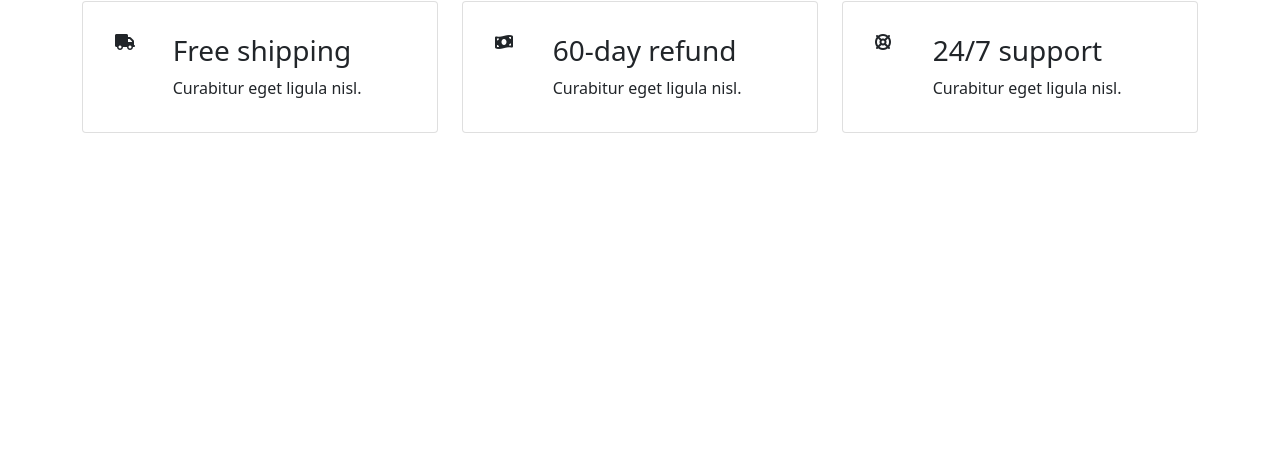
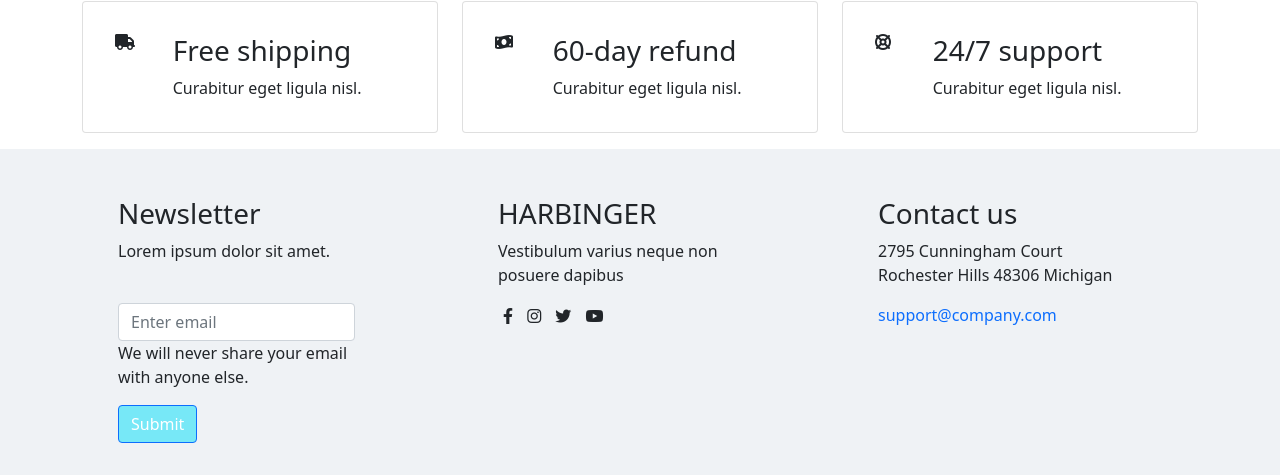
Before and after one commit to Pawelok35/7coma5, a website: page index.html in a window 1280 px wide. Shown: the part 2257-2732 px from the top of the page. Before the commit the page ends 2406 px from the top, so only its background shows below. Drawn offline with nearby package versions, Linux system fonts and the light colour scheme.

Commit message:
add section newsletter

```diff
--- a/index.html
+++ b/index.html
@@ -208,9 +208,9 @@
         <div class="row">
           <div class="col-md-6">
             <div class="card-mb-3 py-5 position-relative">
-                <img class="w-100 ideas-img" src="https://images.pexels.com/photos/6205523/pexels-photo-6205523.jpeg?auto=compress&cs=tinysrgb&w=1260&h=750&dpr=1">
+                <img class="w-100 ideas-img" src="https://images.pexels.com/photos/6205523/pexels-photo-6205523.jpeg?auto=compress&cs=tinysrgb&w=1260&h=750&dpr=1" alt="nnn">
                 <div class="card-body position-absolute top-50 start-50 translate-middle">
-                    <div class="card d-flex justify-content-center d-flex align-items-center bg-transparent">
+                    <div class="card d-flex justify-content-center align-items-center bg-transparent">
                         <h5 class="text-light">Winter Sale</h5>
                         <a href="#" class="btn btn-primary">See deals</a>
                         </div>
@@ -219,9 +219,9 @@
         </div>
         <div class="col-md-6 ">
             <div class="card-mb-3 py-5 position-relative">
-                <img class="w-100 ideas-img" src="https://images.pexels.com/photos/3755932/pexels-photo-3755932.jpeg?auto=compress&cs=tinysrgb&w=1260&h=750&dpr=1">
+                <img class="w-100 ideas-img" src="https://images.pexels.com/photos/3755932/pexels-photo-3755932.jpeg?auto=compress&cs=tinysrgb&w=1260&h=750&dpr=1" alt="qqqq">
                 <div class="card-body position-absolute top-50 start-50 translate-middle ">
-                    <div class="card d-flex justify-content-center d-flex align-items-center bg-transparent">
+                    <div class="card d-flex justify-content-center align-items-center bg-transparent">
                         <h5 class="text-light">Lookbook</h5>
                         <a href="#" class="btn btn-primary">Get inspired</a>
                     </div>
@@ -236,14 +236,13 @@
                 alt="a gitrl"
               >
               <div class="card-body position-absolute top-50 start-50 translate-middle">
-                <div class="card d-flex justify-content-center d-flex align-items-center bg-transparent">
+                <div class="card d-flex justify-content-center align-items-center bg-transparent">
                     <h5 class="text-light">News and Ideas</h5>
                     <a href="#" class="btn btn-primary">Visit our blog</a>
                 </div>
             </div>
             </div>
           </div>
-        </div>
       </div>
     </section>
     <section class="information">
@@ -297,6 +296,43 @@
         </div>
       </div>
     </section>
+    <section class="newsletter">
+      <div class="container ">
+          <div class="row pt-5">
+              <div class="col-md-4 col-sm-12 px-5 mb-3 order-2 order-md-0">
+                  <div class="col-md-10">
+                          <h3> Newsletter</h3>
+                          <p>Lorem ipsum dolor sit amet.</p>
+                      <div class="mb-3">
+                          <label for="exampleFormControlInput1" class="form-label"></label>
+                          <input type="email" class="form-control" id="exampleFormControlInput1" placeholder="Enter email">
+                          <p>We will never share your email with anyone else.</p>
+                          <button class="btn btn-primary" type="submit">Submit</button>
+                      </div>
+                  </div>
+              </div>
+              <div class="col-md-4 col-sm-12 px-5 mb-3 order-0 order-md-1">
+                  <div class="col-md-10">
+                      <h3> HARBINGER</h3>
+                      <p>Vestibulum varius neque non <br>posuere dapibus</p>
+                  <div class="mb-3 ">
+                      <i class="fa-brands fa-facebook-f"></i>
+                      <i class="fa-brands fa-instagram"></i>
+                      <i class="fa-brands fa-twitter"></i>
+                      <i class="fa-brands fa-youtube"></i>
+                  </div>
+                  </div>
+              </div>
+              <div class="col-md-4 col-sm-12 px-5 mb-3 order-1 order-md-2" >
+                  <div class="col-md-10">
+                      <h3> Contact us</h3>
+                      <p>2795 Cunningham Court <br> Rochester Hills 48306 Michigan</p>
+                      <div class="text-primary">support@company.com</div>
+                  </div>
+              </div>
+          </div>
+      </div>
+  </section>
     <script
       src="https://cdn.jsdelivr.net/npm/bootstrap@5.1.3/dist/js/bootstrap.bundle.min.js"
       integrity="sha384-ka7Sk0Gln4gmtz2MlQnikT1wXgYsOg+OMhuP+IlRH9sENBO0LRn5q+8nbTov4+1p"
--- a/sass/style.scss
+++ b/sass/style.scss
@@ -22,3 +22,25 @@ object-fit: cover;
     height: 400px;
     object-fit: cover;
 }
+
+.newsletter {
+    background: #eff2f5;
+  }
+
+  i {
+    font-size: 16px;
+  }
+
+  .footer {
+    background:#d5d8db ;
+
+  }
+
+  ul {
+    list-style-type: none;
+
+  }
+
+  .newsletter i {
+    padding: 5px;
+  }
```
Also changed, not shown: css/style.css, 1 other file.
